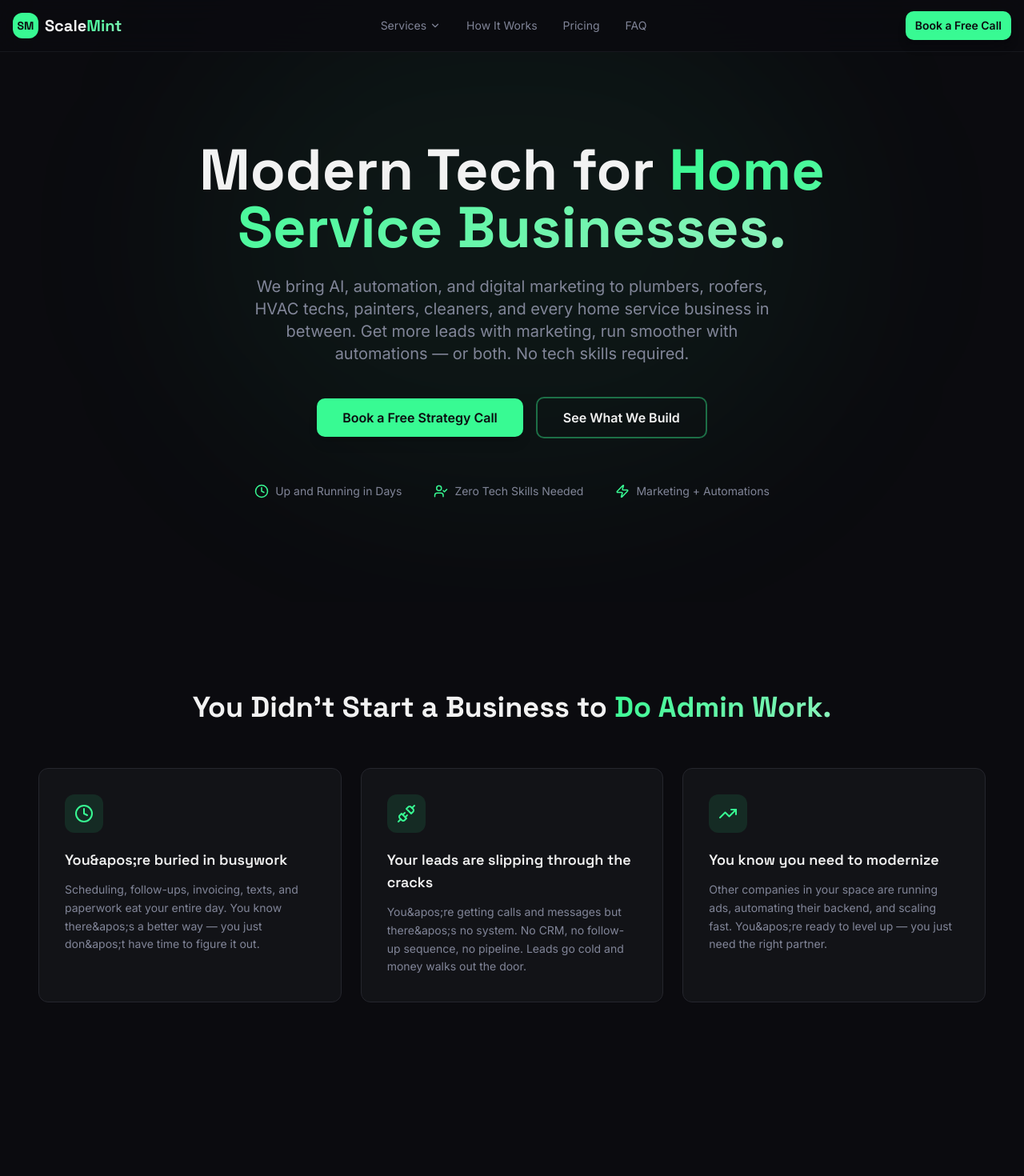
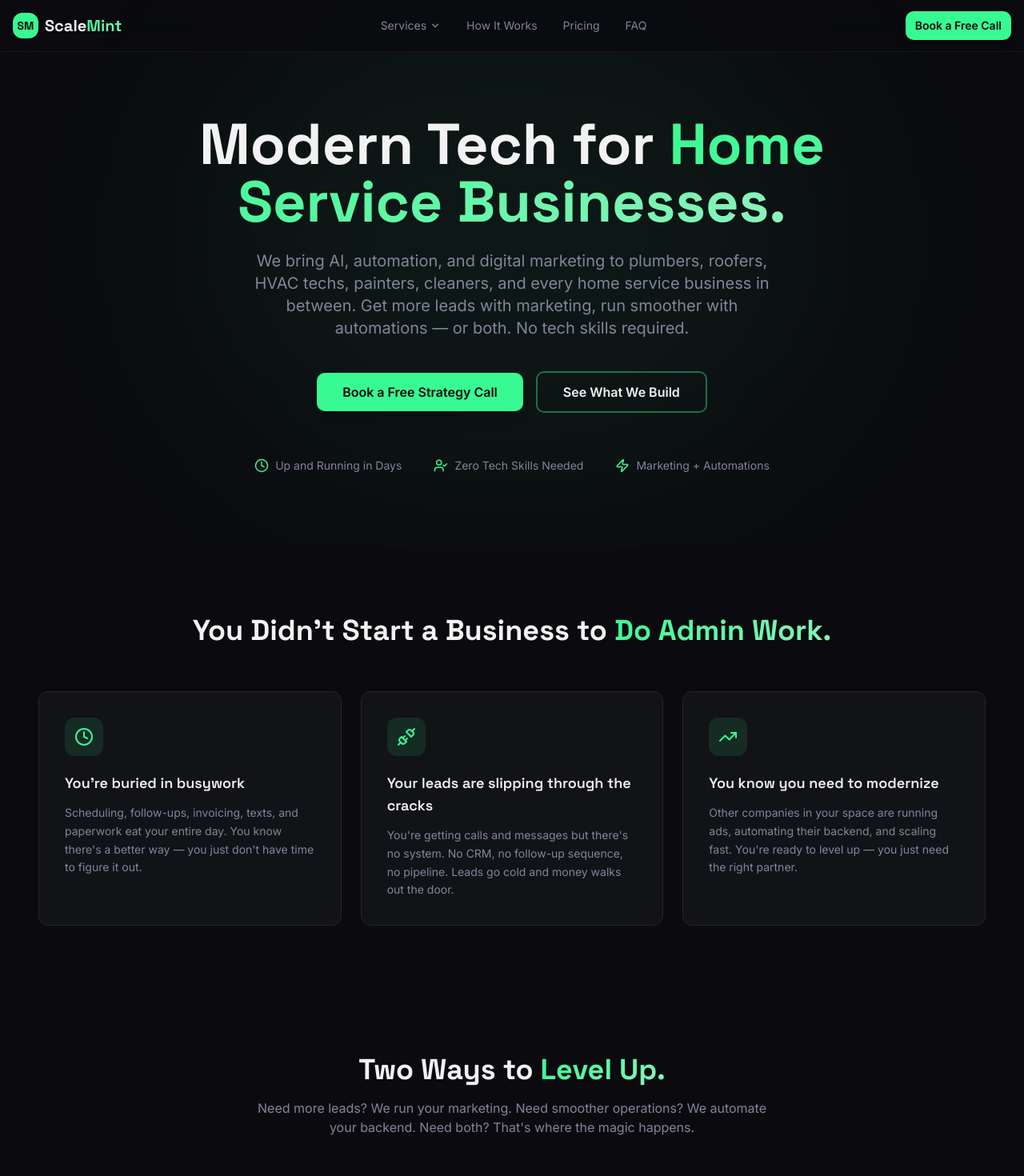
Before and after one commit to jcdammert/scale-mint, a Next.js app: page / in a window 1280 px wide. Shown: the top 1470 px of the page at 80% size. Built offline with nearby package versions, Linux system fonts and the light colour scheme.

Commit message:
Reduce section spacing and fix apostrophe rendering
- Reduce section-padding from py-20/py-28 to py-12/py-20
- Tighten hero section top/bottom padding
- Fix &apos; entities rendering as literal text in ProblemSection strings

Co-Authored-By: Claude Opus 4.6 <noreply@anthropic.com>

```diff
--- a/src/app/globals.css
+++ b/src/app/globals.css
@@ -83,6 +83,6 @@
   }
 
   .section-padding {
-    @apply py-20 md:py-28 px-4;
+    @apply py-12 md:py-20 px-4;
   }
 }
--- a/src/components/HeroSection.tsx
+++ b/src/components/HeroSection.tsx
@@ -12,7 +12,7 @@ const stats = [
 
 const HeroSection = () => {
   return (
-    <section className="relative overflow-hidden pt-32 pb-20 md:pt-44 md:pb-32">
+    <section className="relative overflow-hidden pt-28 pb-14 md:pt-36 md:pb-24">
       {/* Background glow */}
       <div className="pointer-events-none absolute top-0 left-1/2 -translate-x-1/2 h-[600px] w-[800px] rounded-full bg-primary/5 blur-[120px]" />
 
--- a/src/components/ProblemSection.tsx
+++ b/src/components/ProblemSection.tsx
@@ -6,18 +6,18 @@ import { Clock, Unplug, TrendingUp } from "lucide-react";
 const problems = [
   {
     icon: Clock,
-    title: "You&apos;re buried in busywork",
-    description: "Scheduling, follow-ups, invoicing, texts, and paperwork eat your entire day. You know there&apos;s a better way — you just don&apos;t have time to figure it out.",
+    title: "You're buried in busywork",
+    description: "Scheduling, follow-ups, invoicing, texts, and paperwork eat your entire day. You know there's a better way — you just don't have time to figure it out.",
   },
   {
     icon: Unplug,
     title: "Your leads are slipping through the cracks",
-    description: "You&apos;re getting calls and messages but there&apos;s no system. No CRM, no follow-up sequence, no pipeline. Leads go cold and money walks out the door.",
+    description: "You're getting calls and messages but there's no system. No CRM, no follow-up sequence, no pipeline. Leads go cold and money walks out the door.",
   },
   {
     icon: TrendingUp,
     title: "You know you need to modernize",
-    description: "Other companies in your space are running ads, automating their backend, and scaling fast. You&apos;re ready to level up — you just need the right partner.",
+    description: "Other companies in your space are running ads, automating their backend, and scaling fast. You're ready to level up — you just need the right partner.",
   },
 ];
 
```
